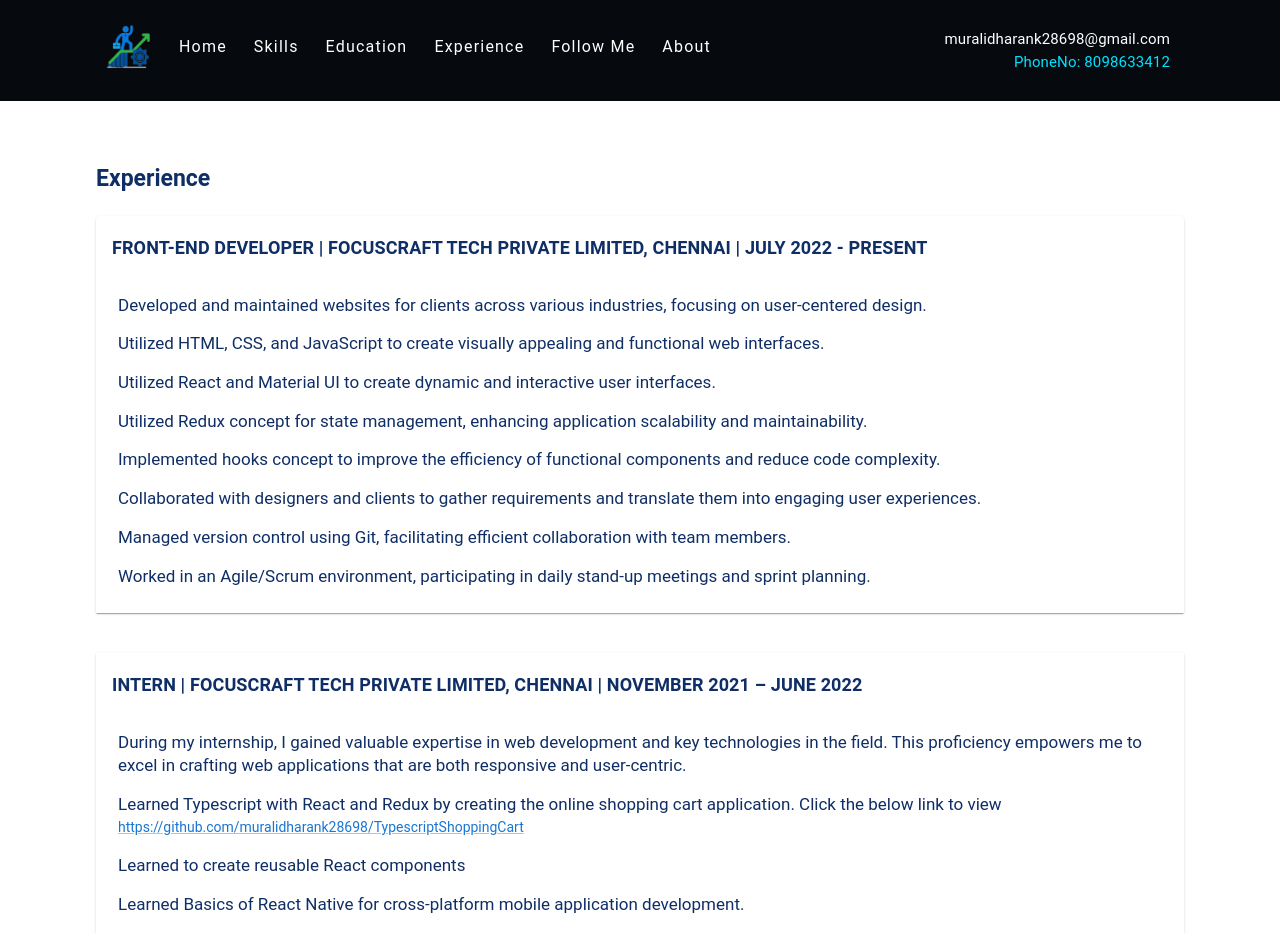
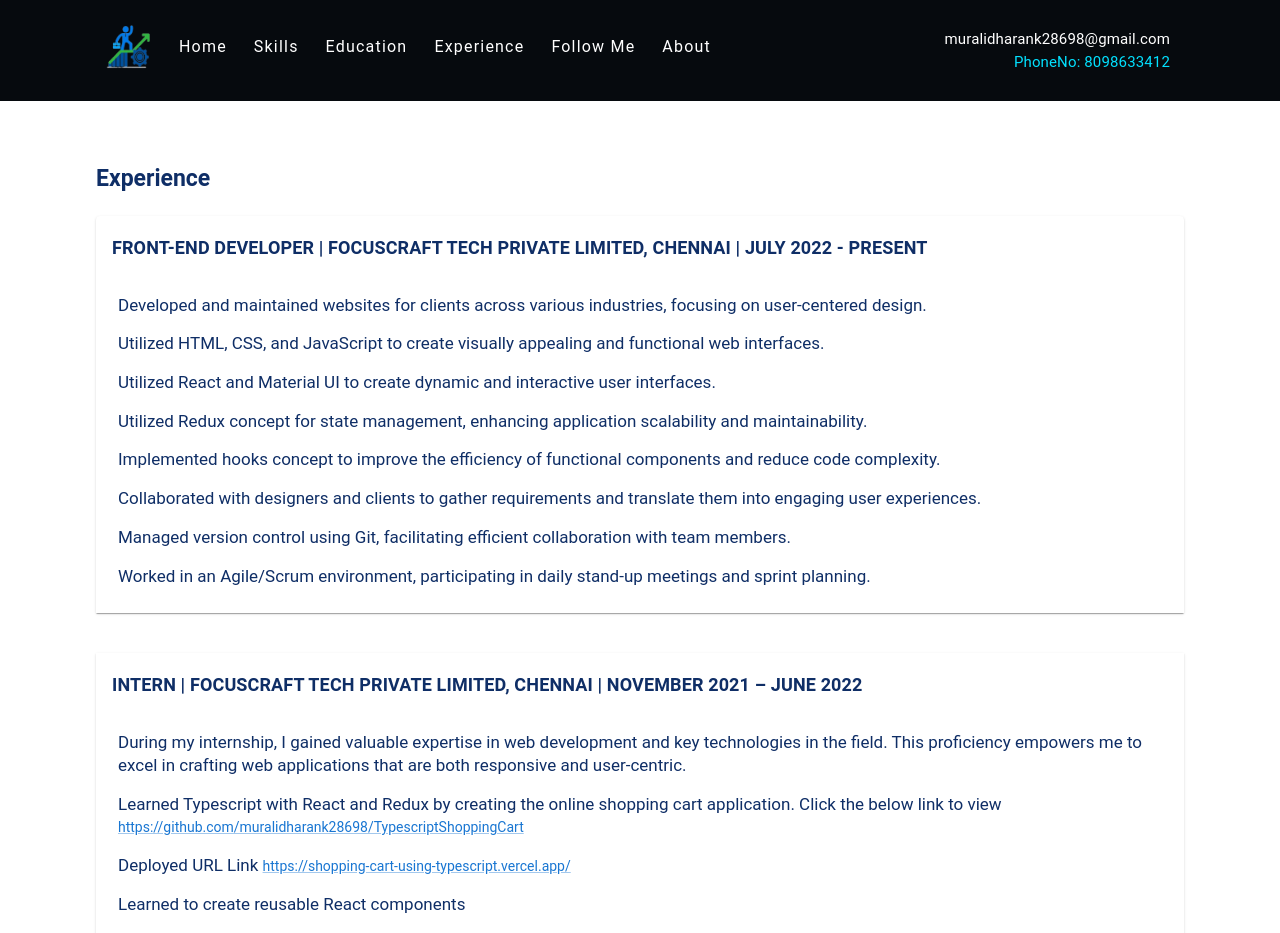
Before and after one commit to muralidharank28698/my_portfolio, a React (Create React App) app: page /profession in a window 1280 px wide. Shown: the top 933 px of the page. Built offline with nearby package versions, Linux system fonts and the light colour scheme.

Commit message:
shoppingCart url added

```diff
--- a/src/components/Experience/ExperiencePage.jsx
+++ b/src/components/Experience/ExperiencePage.jsx
@@ -91,6 +91,18 @@ const ExperiencePage = () => {
               </span>
             </Typography>
             <Typography variant="h5" className="experiencePoints">
+              Deployed URL Link{' '}
+              <span className="">
+                <Link
+                  href={'https://shopping-cart-using-typescript.vercel.app/'}
+                  target="_blank"
+                  style={{ fontSize: 14 }}
+                >
+                  https://shopping-cart-using-typescript.vercel.app/
+                </Link>
+              </span>
+            </Typography>
+            <Typography variant="h5" className="experiencePoints">
               Learned to create reusable React components
             </Typography>
             <Typography variant="h5" className="experiencePoints">
```
